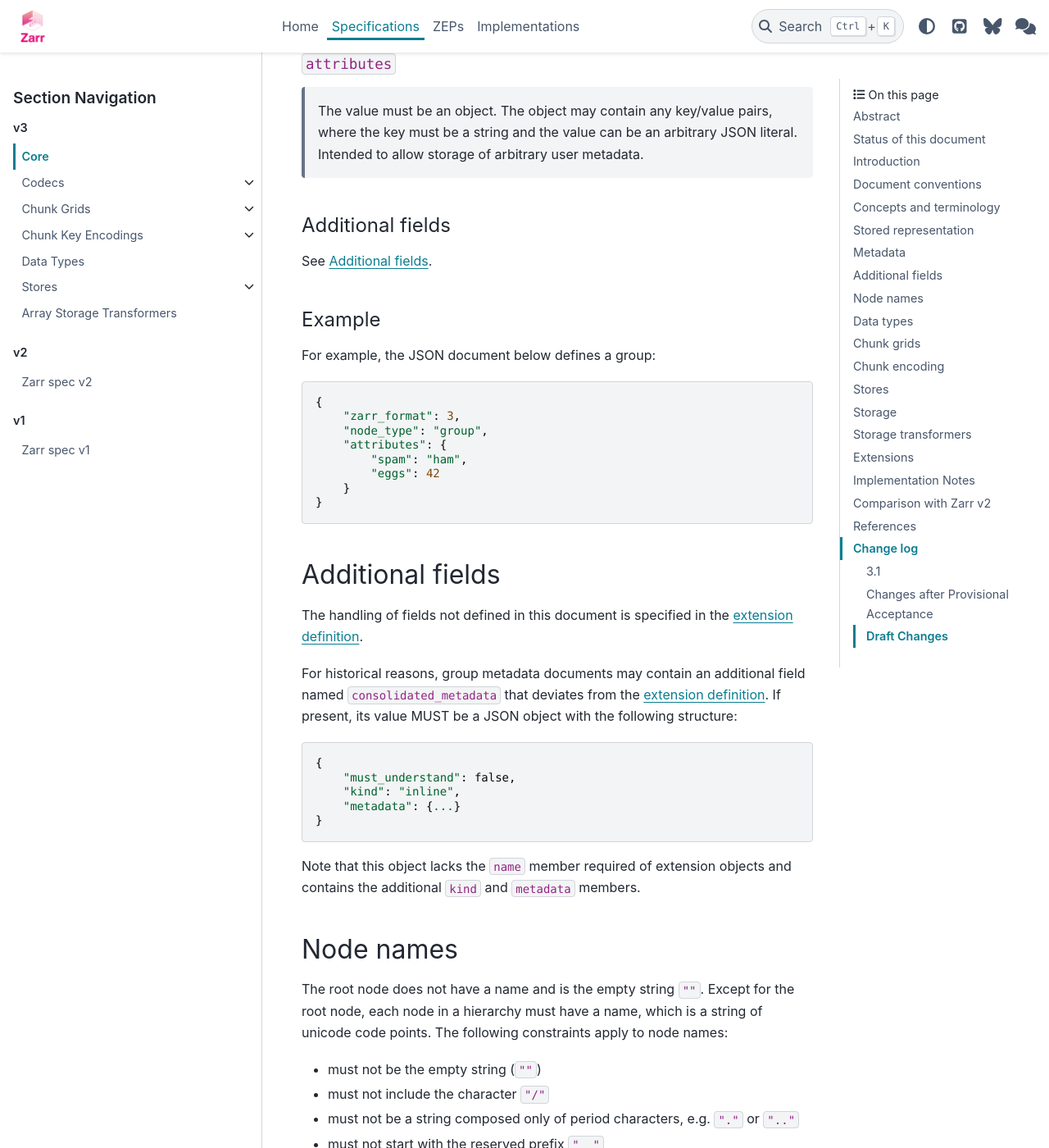
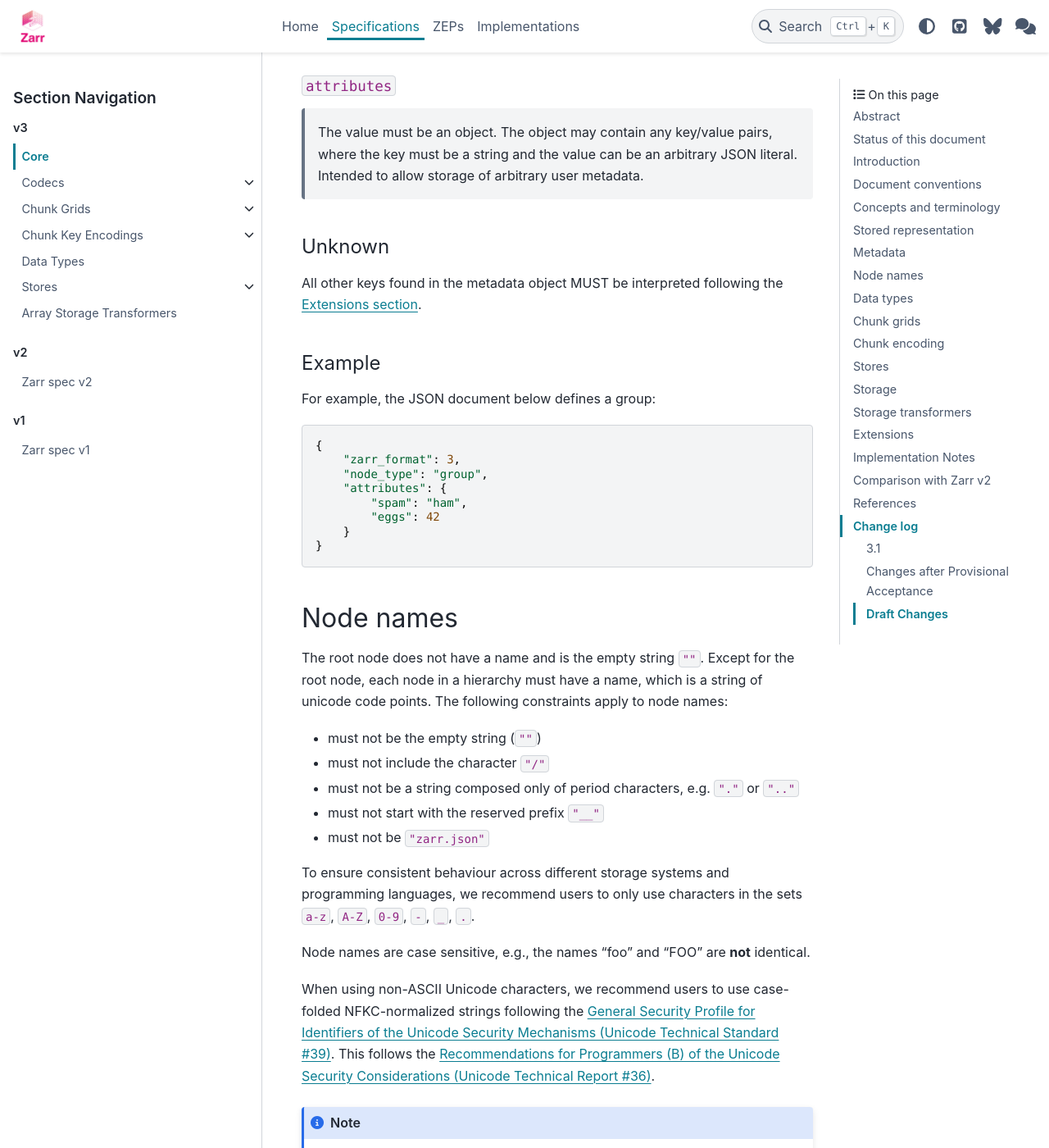
Before and after one commit to zarr-developers/zarr-specs, a Sphinx documentation site: the page built from docs/v3/core/index.rst, in a window 1280 px wide and 1400 px high, scrolled down 16976 px. Shown: the whole window at 82% size. Built offline with Sphinx 7.4.7 and the PyData theme 0.15.4, drawn with Linux system fonts in a browser that asks for light colours; some of the changed text lies outside the part shown.

Commit message:
Revert "adjust language about extra keys to permit consolidated metadata (#373)"
This reverts commit fc7dd9c9beb5a50b87f9b08b00bf50fc0048482f.

```diff
--- a/docs/v3/core/index.rst
+++ b/docs/v3/core/index.rst
@@ -646,11 +646,13 @@ The following members are optional:
     same dimension name across multiple arrays within the same Zarr hierarchy,
     but extensions or specific applications may do so.
 
-Additional fields
-^^^^^^^^^^^^^^^^^
-
-See :ref:`Additional fields<additional_fields>`.
-
+.. _array-metadata-extensions:
+
+Unknown
+^^^^^^^
+
+All other keys found in the metadata object MUST be interpreted
+following the :ref:`Extensions section <extensions_section>`.
 
 Example
 ^^^^^^^
@@ -775,10 +777,13 @@ Optional keys:
     pairs, where the key must be a string and the value can be an arbitrary
     JSON literal. Intended to allow storage of arbitrary user metadata.
 
-Additional fields
-^^^^^^^^^^^^^^^^^
-
-See :ref:`Additional fields<additional_fields>`.
+.. _group-metadata-extensions:
+
+Unknown
+^^^^^^^
+
+All other keys found in the metadata object MUST be interpreted
+following the :ref:`Extensions section <extensions_section>`.
 
 Example
 ^^^^^^^
@@ -793,27 +798,6 @@ For example, the JSON document below defines a group::
             "eggs": 42
         }
     }
-
-.. _additional_fields:
-
-Additional fields
-=================
-
-The handling of fields not defined in this document is specified in the
-:ref:`extension definition <extension-definition-must-understand>`.
-
-For historical reasons, group metadata documents may contain an additional field named
-``consolidated_metadata`` that deviates from the :ref:`extension definition <extension-definition>`.
-If present, its value MUST be a JSON object with the following structure::
-
-    {
-        "must_understand": false,
-        "kind": "inline",
-        "metadata": {...}
-    }
-
-Note that this object lacks the ``name`` member required of extension objects and contains the
-additional ``kind`` and ``metadata`` members.
 
 Node names
 ==========
```
